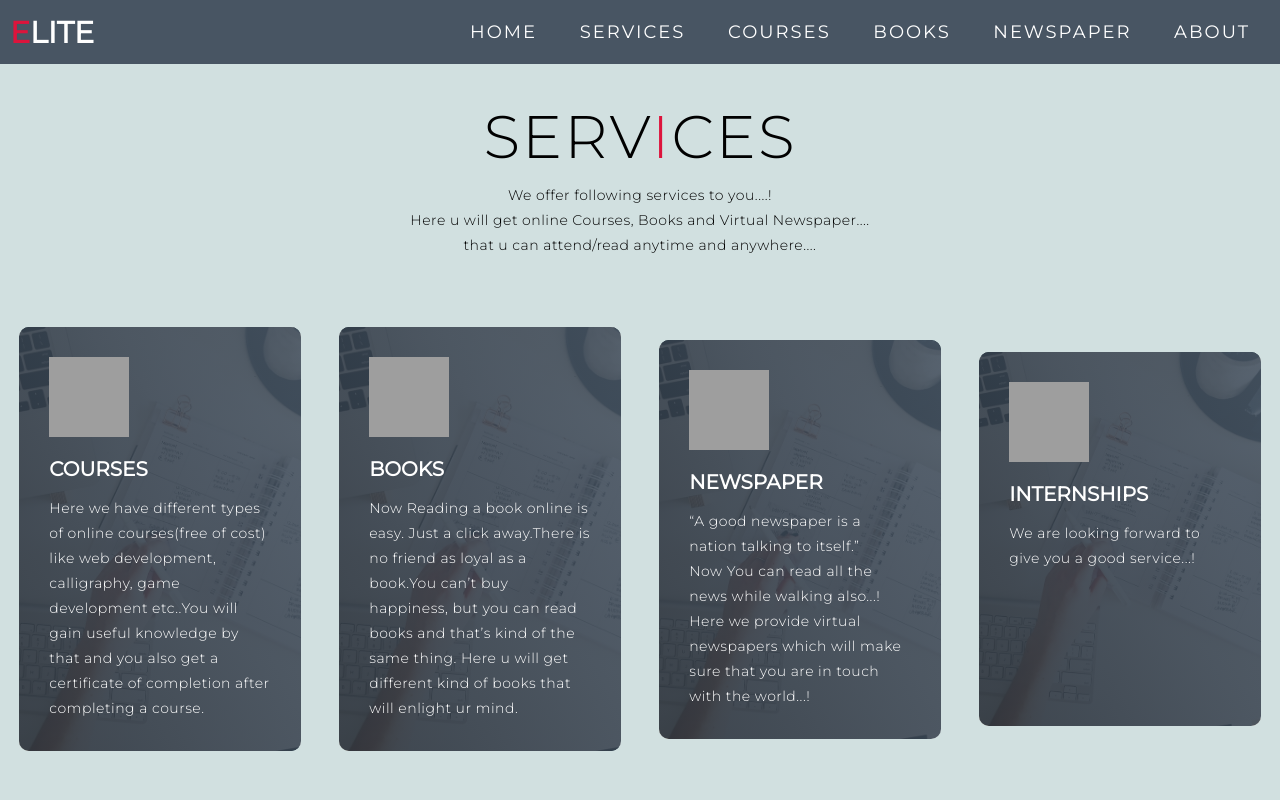
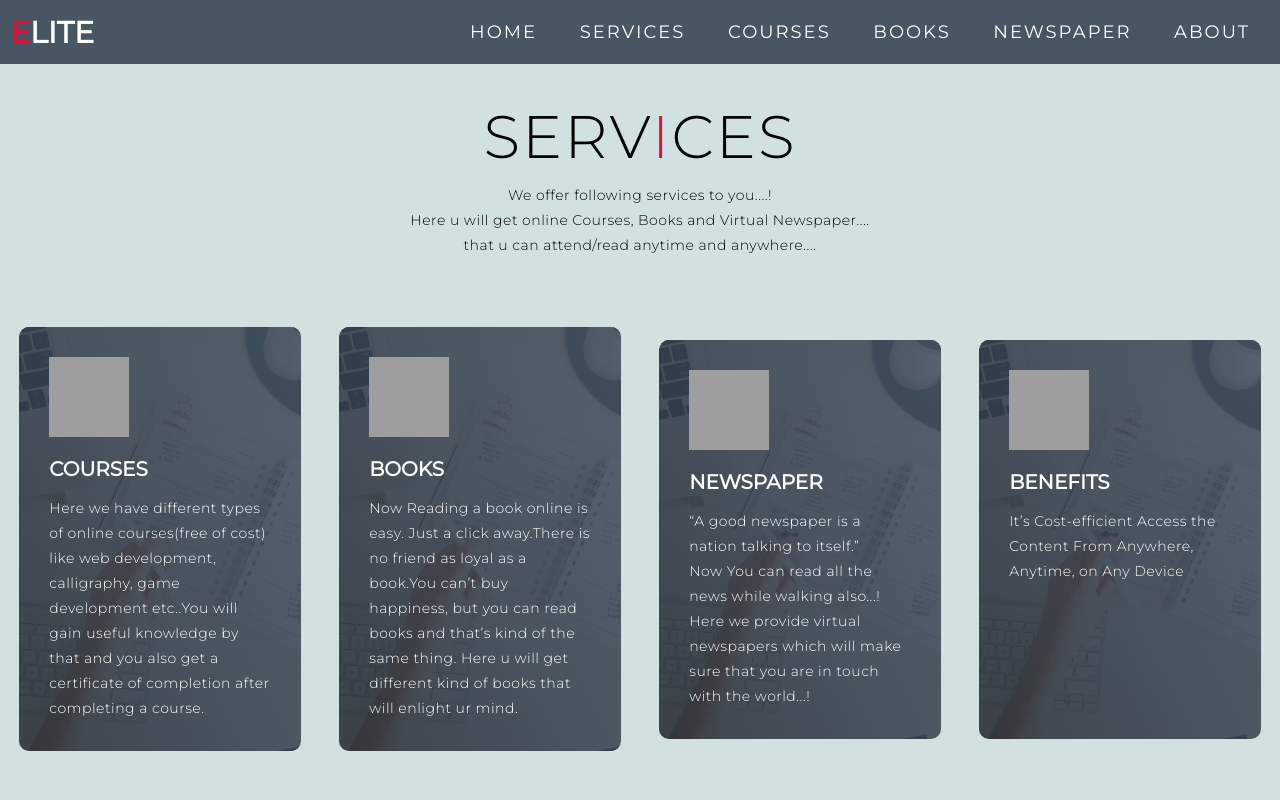
Before and after one commit to Raishani/html_project, a plain HTML site: page Html-Project-main (7)/Html-Project-main/html/service.html in a window 1280 px wide. Shown: the top 800 px of the page. Drawn offline with Linux system fonts and the light colour scheme; grey boxes are pictures that could not be loaded.

Commit message:
Update service.html

```diff
--- a/Html-Project-main (7)/Html-Project-main/html/service.html
+++ b/Html-Project-main (7)/Html-Project-main/html/service.html
@@ -58,8 +58,10 @@
         </div>
         <div class="service-item">
           <div class="icon"><img src="https://img.icons8.com/bubbles/100/000000/services.png"/></div>
-          <h2>Internships</h2>
-          <p>We are looking forward to give you a good service...!<br><br><br><br><br><br></p>
+          <h2>Benefits</h2>
+          <p>It’s Cost-efficient
+            Access the Content From Anywhere, Anytime, on Any Device
+            <br><br><br><br><br><br></p>
         </div>
       </div>
     </div>
```
